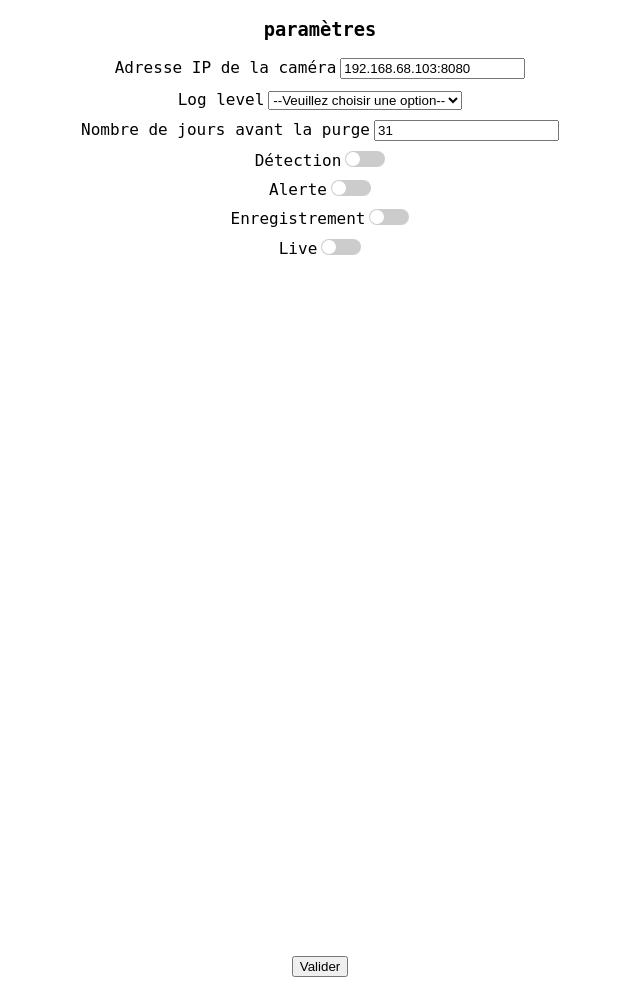
After one commit to Harsisis/ApplicationWeb-Videosurveillance, a Flask app: page /settings/ in a window 1280 px wide. The commit adds this page. Shown: the whole page, without its empty margins (28-668 px from the left). Run offline with Flask 2, Linux system fonts and the light colour scheme.

Commit message:
page param en +

```diff
--- a/src/main.py
+++ b/src/main.py
@@ -46,13 +46,13 @@ def createListVid():
 app = Flask(__name__)
 
 # app.config Gauthier
-app.config["CLIENT_Files"] = "D:/Bureau/travail/0_PROJETS/ApplicationWeb-Videosurveillance/src/static/client/files"
+#app.config["CLIENT_Files"] = "D:/Bureau/travail/0_PROJETS/ApplicationWeb-Videosurveillance/src/static/client/files"
 
 # app.config Yann
 # app.config["CLIENT_Files"] = "H:/IUT/Portfolio/ApplicationWeb-Videosurveillance/src/static/client/files"
 
 # app.config Nicolas
-# app.config["CLIENT_Files"] = "C:/Users/nicoc/PycharmProjects/ApplicationWeb-Videosurveillance/src/static/client/files"
+app.config["CLIENT_Files"] = "C:/Users/nicoc/PycharmProjects/ApplicationWeb-Videosurveillance/src/static/client/files"
 
 # app.config Antoine
 # app.config["CLIENT_Files"] = "C:/Users/Tonio/Desktop/Projetlol/ApplicationWeb-Videosurveillance/src/static/client/files"
@@ -77,7 +77,7 @@ def get_video(video_name):
 @app.route("/update_config/", methods=['POST'])
 def update_config():
     request.form.get('config', '')
-    with open('D:/Bureau/travail/0_PROJETS/ApplicationWeb-Videosurveillance/src/config.yaml') as file:
+    with open('C:/Users/nicoc/PycharmProjects/ApplicationWeb-Videosurveillance/src/config.yaml') as file:
         config_yaml = yaml.full_load(file)
     config_yaml['ip_address'] = request.form.get("ip", "")
     config_yaml['log_level'] = request.form.get("logLevel", "Faible")
@@ -87,7 +87,7 @@ def update_config():
     config_yaml['recording'] = True if request.form.get('recording', False) else False
     config_yaml['streaming'] = True if request.form.get('stream', False) else False
 
-    with open('D:/Bureau/travail/0_PROJETS/ApplicationWeb-Videosurveillance/src/config.yaml', 'w') as wfile:
+    with open('C:/Users/nicoc/PycharmProjects/ApplicationWeb-Videosurveillance/src/config.yaml', 'w') as wfile:
         yaml.dump(config_yaml, wfile)
 
     return redirect("/")
@@ -95,7 +95,7 @@ def update_config():
 
 @app.route("/")
 def home():
-    with open('D:/Bureau/travail/0_PROJETS/ApplicationWeb-Videosurveillance/src/config.yaml') as file:
+    with open('C:/Users/nicoc/PycharmProjects/ApplicationWeb-Videosurveillance/src/config.yaml') as file:
         config_yaml = yaml.full_load(file)
     return render_template("main.html",
                            videos=createListVid(),
@@ -108,5 +108,18 @@ def home():
                            streaming=config_yaml['streaming'])
 
 
+@app.route("/settings/")
+def settings():
+    with open('C:/Users/nicoc/PycharmProjects/ApplicationWeb-Videosurveillance/src/config.yaml') as file:
+        config_yaml = yaml.full_load(file)
+    return render_template("param.html",
+                           ip_camera=config_yaml['ip_address'],
+                           purge=config_yaml['purge'],
+                           detection=config_yaml['detection'],
+                           jeealert=config_yaml['jeealert'],
+                           log_level=config_yaml['log_level'],
+                           recording=config_yaml['recording'],
+                           streaming=config_yaml['streaming'])
+
 if __name__ == "__main__":
     app.run()
--- a/src/static/script/script.js
+++ b/src/static/script/script.js
@@ -46,6 +46,7 @@ function showParam () {
     } else {
         iframeParam.style.display = "none";
     }
+
 }
 
 function showVideo (url) {
@@ -75,3 +76,15 @@ function onStartedDownload(id) {
 function onFailed(error) {
     console.log(`Download failed: ${error}`);
 }
+
+function popup (page) {
+    var w = window.open(page,'Paramètres', 'top = 560, left = 1100', 'width = 800, height = 943' );
+    w.document.close();
+    w.focus();
+}
+
+function fermer (page) {
+    if (window.document) {
+        window.close();
+    }
+}
--- a/src/static/style/style.css
+++ b/src/static/style/style.css
@@ -1,13 +1,4 @@
-h1,
-h2,
-h3,
-h4,
-h5,
-h6,
-p,
-button,
-option,
-label {
+h1, h2, h3, h4, h5, h6, p, button, option, label {
     font-family: Monospace, sans-serif;
 }
 
@@ -15,7 +6,7 @@ html {
     scroll-behavior: smooth;
 }
 
-body {
+body.main {
     background: #242424;
     background: -webkit-linear-gradient(to left, #242424, #222222);
     margin: 0;
@@ -139,11 +130,10 @@ header a {
 }
 
 .container2 {
-    width: 100%;
-    margin-left: auto;
-    margin-right: auto;
-    background: -webkit-linear-gradient(to left, #242424, #222222);
+    width: 340px;
+    height: 100%;
     text-align: center;
+    margin: 0;
 }
 
 .param {
--- /dev/null
+++ b/src/templates/param.html
@@ -0,0 +1,86 @@
+<!DOCTYPE html>
+<html lang="en">
+<head>
+    <meta charset="UTF-8">
+    <title>Paramètres</title>
+    <link rel="stylesheet" type="text/css" href="{{ url_for('static',filename='style/style.css') }}">
+    <script src="{{ url_for('static',filename='script/script.js') }}"></script>
+</head>
+<body onpageshow="onShow('{{ ip_camera }}', '{{ log_level }}', '{{ detection }}', '{{ jeealert }}', '{{ recording }}', '{{ streaming }}')">
+
+    <div class="container2">
+        <div class="row">
+            <div>
+                <div class="container2" id="param">
+                    <div class="settings">
+                        <h3>paramètres</h3>
+                        <div style="height: 100%">
+                            <form id="formSettings" name="config" method="post" action="/update_config/">
+                                <article>
+                                    <label for="ip">Adresse IP de la caméra</label>
+                                    <input type="text" name="ip" id="ip" placeholder="adresse IP" value="{{ ip_camera }}">
+                                </article>
+
+                                <article>
+                                    <label for="logLevel">Log level</label>
+                                    <select id="logLevel" name="logLevel">
+                                        <option value="">--Veuillez choisir une option--</option>
+                                        <option value="Faible">Faible</option>
+                                        <option value="Moyen">Moyen</option>
+                                        <option value="Haut">Élevé</option>
+                                    </select>
+                                </article>
+
+                                <article>
+                                    <label for="purge">Nombre de jours avant la purge</label>
+                                    <input id="purge" type="number" value="{{ purge }}" name="purge"
+                                           placeholder="ex: 12">
+                                </article>
+
+                                <article>
+                                    <label for="detection">Détection</label>
+                                    <label id="detection" class="switch">
+                                        <input id="detectionCB" type="checkbox" name="detection">
+                                        <span class="slider round"></span>
+                                    </label>
+                                </article>
+
+                                <article>
+                                    <label for="jalerte">Alerte</label>
+                                    <label id="jalerte" class="switch">
+                                        <input id="jalerteCB" type="checkbox" name="jalerte">
+                                        <span class="slider round"></span>
+                                    </label>
+                                </article>
+
+                                <article>
+                                    <label for="recording">Enregistrement</label>
+                                    <label id="recording" class="switch">
+                                        <input id="recordingCB" type="checkbox" name="recording">
+                                        <span class="slider round"></span>
+                                    </label>
+                                </article>
+
+                                <article>
+                                    <label for="stream">Live</label>
+                                    <label id="stream" class="switch">
+                                        <input id="streamCB" type="checkbox" name="stream">
+                                        <span class="slider round"></span>
+                                    </label>
+                                </article>
+
+                                <iframe id="settings" class="iframeSettings" height="660px"></iframe>
+
+                                <article>
+                                    <input type="submit" name="valider" value="Valider" id="valider"/>
+                                </article>
+                            </form>
+
+                        </div>
+                    </div>
+                </div>
+            </div>
+        </div>
+    </div>
+</body>
+</html>
```
Also changed, not shown: src/templates/main.html (+3 -78 lines).
